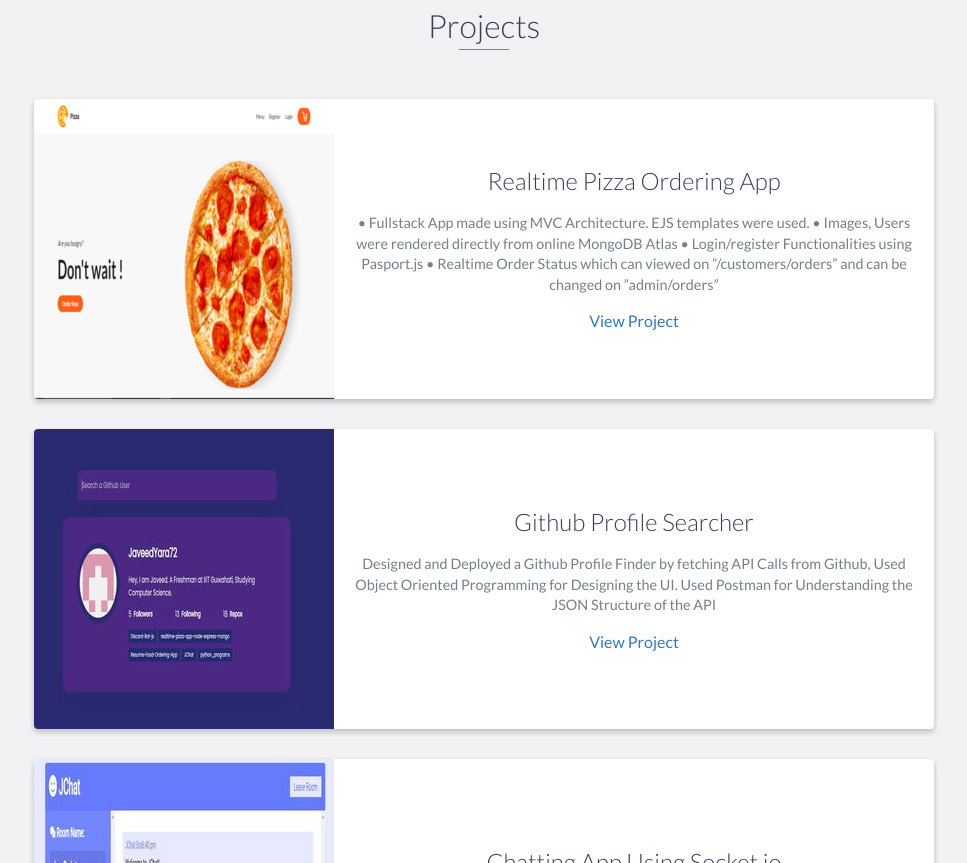
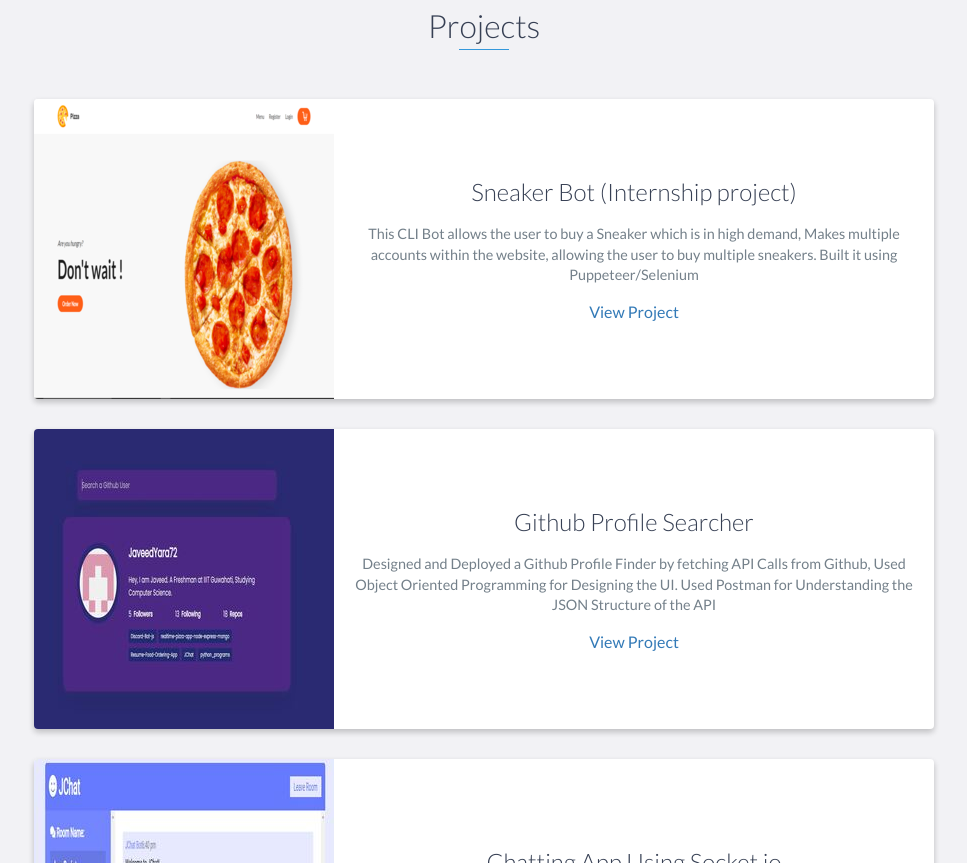
Before and after one commit to JaveedYara72/personal-portfolio, a website: page index.html in a window 1280 px wide. Shown: the part 1937-2800 px from the top of the page, without its empty margins (156-1123 px from the left). Drawn offline with nearby package versions, Linux system fonts and the light colour scheme.

Commit message:
Update index.html

```diff
--- a/index.html
+++ b/index.html
@@ -130,6 +130,20 @@
                     <div class="project-image">
                         <img src="images/converted_project1.png" />
                     </div>
+		    <!-- End .project-image -->
+                    <div class="project-info">
+                        <h3>Sneaker Bot (Internship project)</h3>
+                        <p>
+				This CLI Bot allows the user to buy a Sneaker which is in high
+				demand, Makes multiple accounts within the website, allowing the
+				user to buy multiple sneakers. Built it using Puppeteer/Selenium
+                        </p>
+                        <a href="https://github.com/JaveedYara72/Sneaker-Bot" target="_blank">View Project</a>
+                    </div>
+                    <!-- End .project-info -->
+                </div>
+                <!-- End .project -->
+
                     <!-- End .project-image -->
                     <div class="project-info">
                         <h3>Realtime Pizza Ordering App</h3>
```
